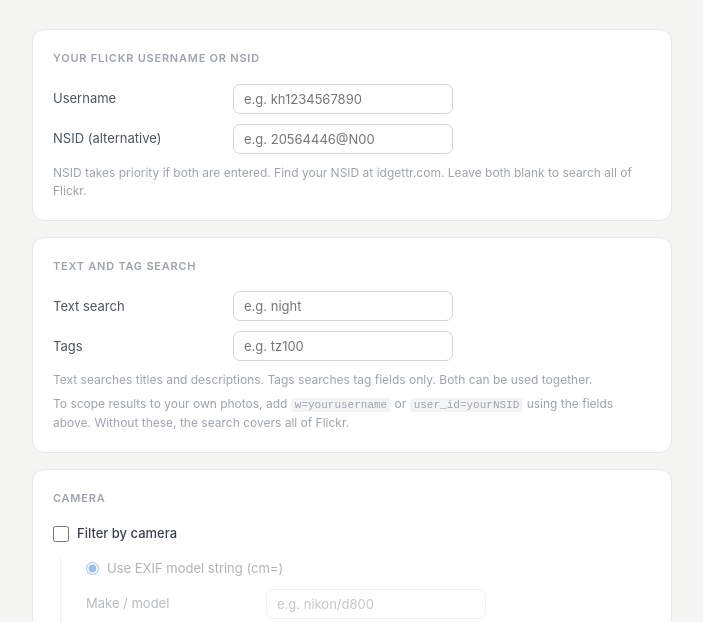
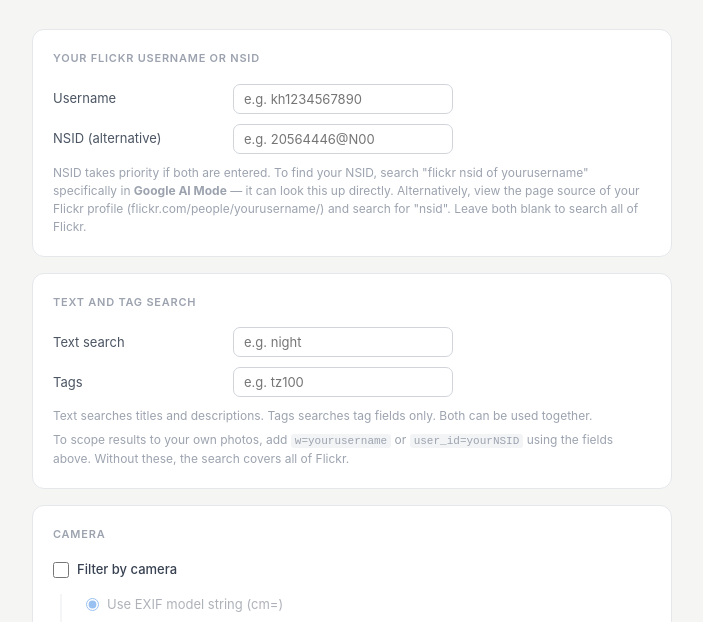
Before and after one commit to khladky/flickr-exif-search, a plain HTML site: page index.html in a window 1280 px wide. Shown: the part 119-741 px from the top of the page, without its empty margins (288-991 px from the left). Drawn offline with Linux system fonts and the light colour scheme.

Commit message:
Add files via upload

```diff
--- a/index.html
+++ b/index.html
@@ -99,7 +99,7 @@
       <label for="nsid">NSID (alternative)</label>
       <input type="text" id="nsid" class="wide" placeholder="e.g. 20564446@N00" oninput="build()">
     </div>
-    <div class="hint">NSID takes priority if both are entered. Find your NSID at idgettr.com. Leave both blank to search all of Flickr.</div>
+    <div class="hint">NSID takes priority if both are entered. To find your NSID, search "flickr nsid of yourusername" specifically in <strong>Google AI Mode</strong> — it can look this up directly. Alternatively, view the page source of your Flickr profile (flickr.com/people/yourusername/) and search for "nsid". Leave both blank to search all of Flickr.</div>
   </div>
 
   <div class="card">
```
